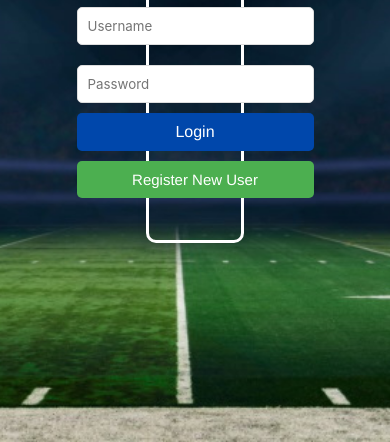
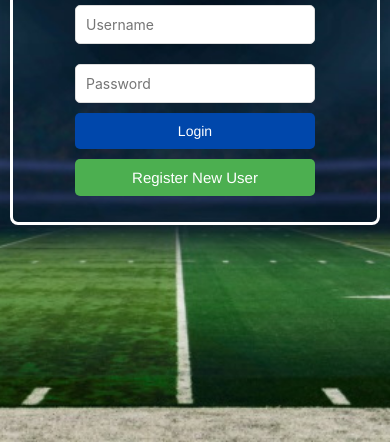
Before and after one commit to danielsantana9824/project1, a plain HTML site: page index.html in a window 390 px wide. Shown: the part 402-844 px from the top of the page. Drawn offline with nearby package versions, Linux system fonts and the light colour scheme.

Commit message:
9/22/24 responsive index

```diff
--- a/assets/css/style.css
+++ b/assets/css/style.css
@@ -192,3 +192,35 @@ form button:hover {
 .register-btn:hover {
     background-color: #45a049;
 }
+
+@media (max-width: 600px) {
+    body {
+        font-size: 14px;
+    }
+}
+
+.log {
+    width: 90%;
+    max-width: 500px;
+}
+
+@media (max-width: 600px) {
+    .log {
+        padding: 1rem;
+        border-radius: 8px;
+    }
+
+    form input {
+        font-size: 14px;
+    }
+
+    form button {
+        font-size: 14px;
+    }
+}
+
+@media (max-width: 400px) {
+    .log {
+        width: 95%;
+    }
+}
```
